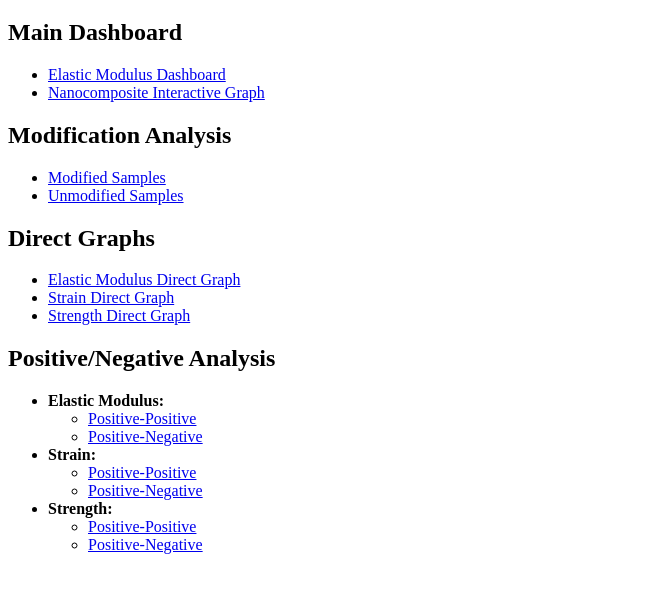
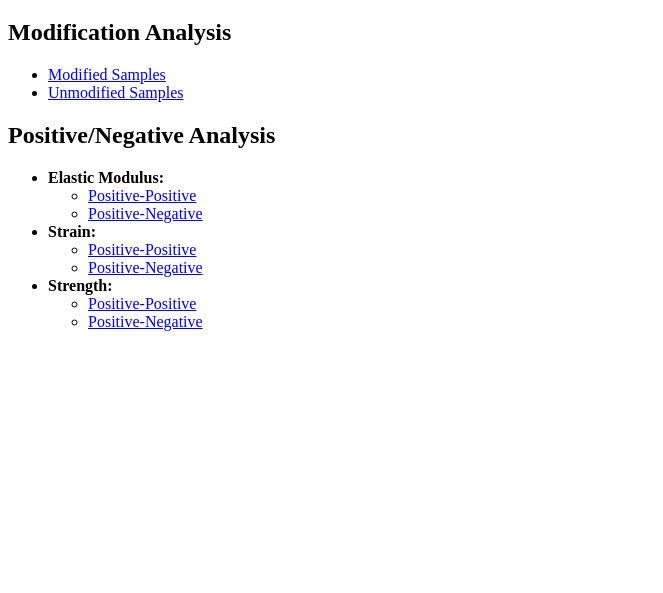
Before and after one commit to berfindolunaykaracay/thesis, a plain HTML site: page index.html in a window 1280 px wide. Shown: the part 61-654 px from the top of the page, without its empty margins (0-663 px from the left). Drawn offline with Linux system fonts and the light colour scheme.

Commit message:
Remove main dashboard and direct graphs sections

```diff
--- a/index.html
+++ b/index.html
@@ -8,23 +8,10 @@
 <body>
     <h1>Nanocomposite Analysis Interactive Graphs</h1>
 
-    <h2>Main Dashboard</h2>
-    <ul>
-        <li><a href="elastic_modulus_dashboard.html">Elastic Modulus Dashboard</a></li>
-        <li><a href="nanocomposite_output/nanocomposite_interactive_graph.html">Nanocomposite Interactive Graph</a></li>
-    </ul>
-
     <h2>Modification Analysis</h2>
     <ul>
         <li><a href="modification_interactive_output/modified_all_samples_clean.html">Modified Samples</a></li>
         <li><a href="modification_interactive_output/unmodified_all_samples_clean.html">Unmodified Samples</a></li>
-    </ul>
-
-    <h2>Direct Graphs</h2>
-    <ul>
-        <li><a href="elastic_modulus_direct_output/elastic_modulus_direct_graph.html">Elastic Modulus Direct Graph</a></li>
-        <li><a href="strain_direct_output/strain_direct_graph.html">Strain Direct Graph</a></li>
-        <li><a href="strength_direct_output/strength_direct_graph.html">Strength Direct Graph</a></li>
     </ul>
 
     <h2>Positive/Negative Analysis</h2>
```
